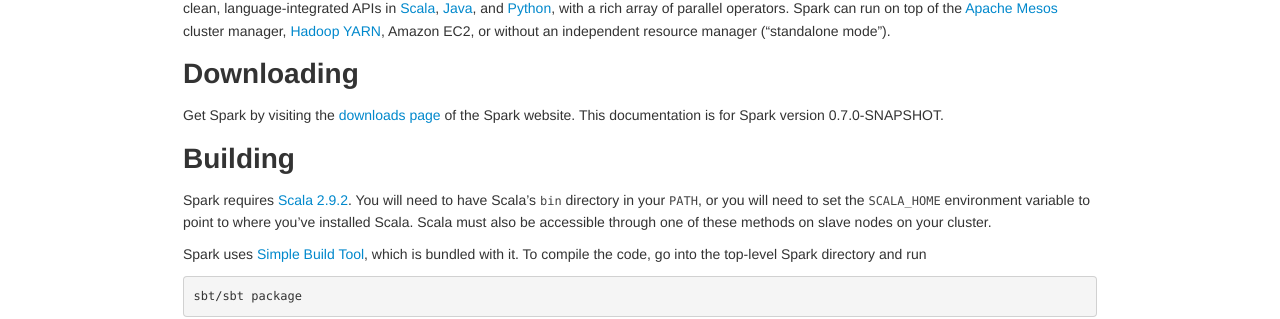
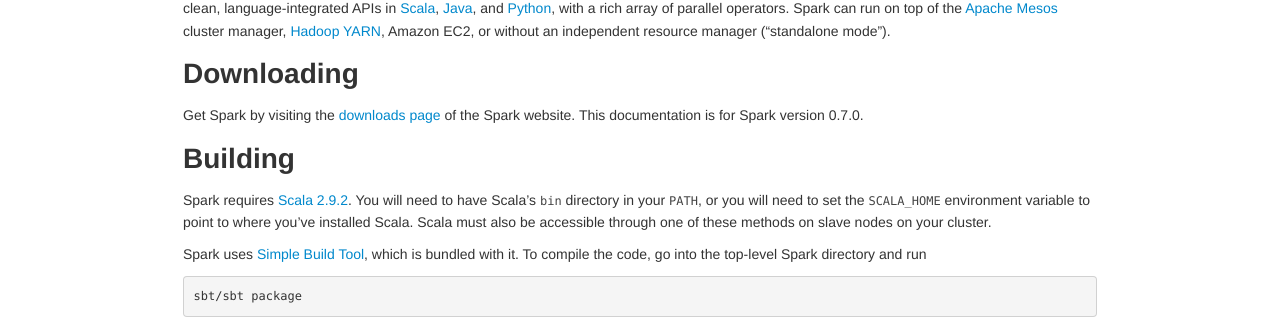
Before and after one commit to jaricftw/spark, a Jekyll site: the page built from docs/index.md, in a window 1280 px wide and 900 px high. Shown: the part 147-466 px from the top of the window. Built offline with Jekyll 4.4.1, drawn with Linux system fonts in a browser that asks for light colours.

Commit message:
Change version number to 0.7.0

```diff
--- a/docs/_config.yml
+++ b/docs/_config.yml
@@ -3,7 +3,7 @@
 
 # These allow the documentation to be updated with nerw releases
 # of Spark, Scala, and Mesos.
-SPARK_VERSION: 0.7.0-SNAPSHOT
+SPARK_VERSION: 0.7.0
 SPARK_VERSION_SHORT: 0.7.0
 SCALA_VERSION: 2.9.2
 MESOS_VERSION: 0.9.0-incubating
--- a/pom.xml
+++ b/pom.xml
@@ -3,7 +3,7 @@
   <modelVersion>4.0.0</modelVersion>
   <groupId>org.spark-project</groupId>
   <artifactId>parent</artifactId>
-  <version>0.7.0-SNAPSHOT</version>
+  <version>0.7.0</version>
   <packaging>pom</packaging>
   <name>Spark Project Parent POM</name>
   <url>http://spark-project.org/</url>
```
Also changed, not shown: 1 other file.
